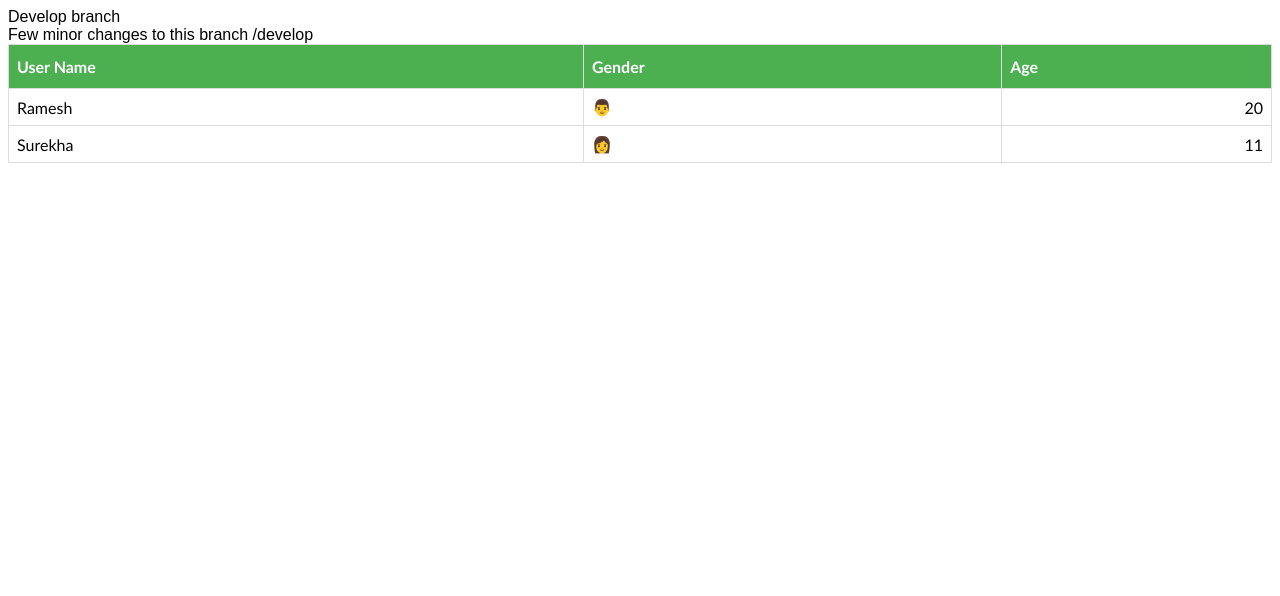
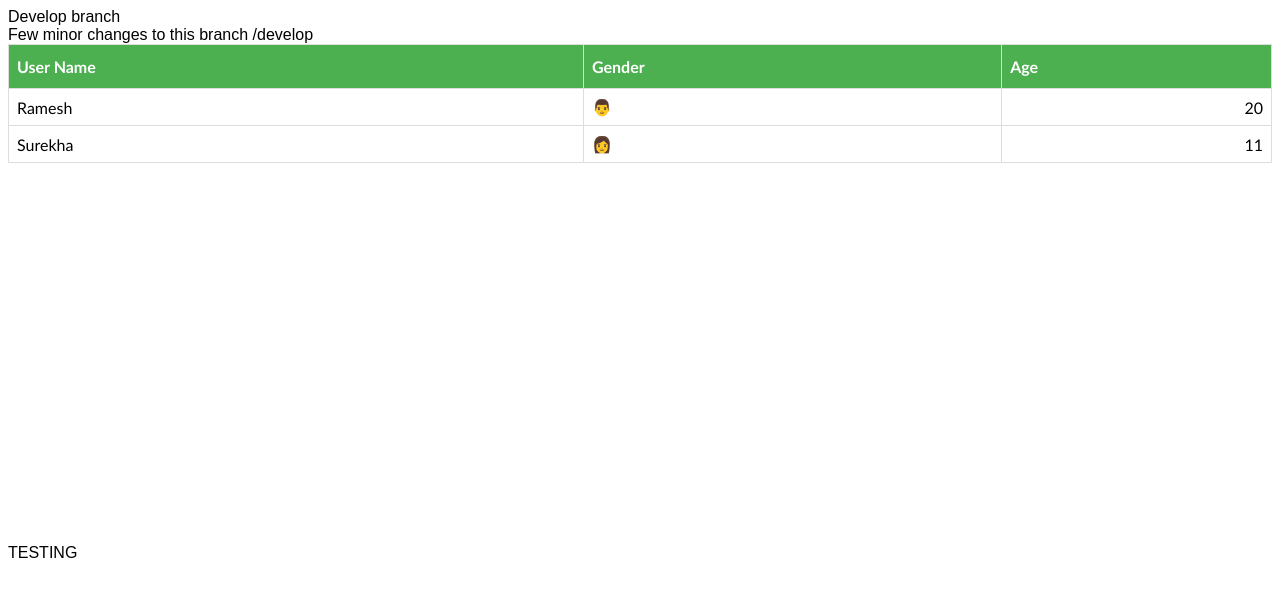
Before and after one commit to sanjaybh/DynamicGrid, a website built with Parcel: page index.html in a window 1280 px wide. Built offline with nearby package versions, Linux system fonts and the light colour scheme.

Commit message:
Update index.html

```diff
--- a/index.html
+++ b/index.html
@@ -9,7 +9,7 @@
     <div>Develop branch</div>
     <div>Few minor changes to this branch /develop</div>
     <div class="example-grid-parent"></div>
-
+    <div>TESTING</div>
     <script src="src/index.js"></script>
   </body>
 </html>
```
